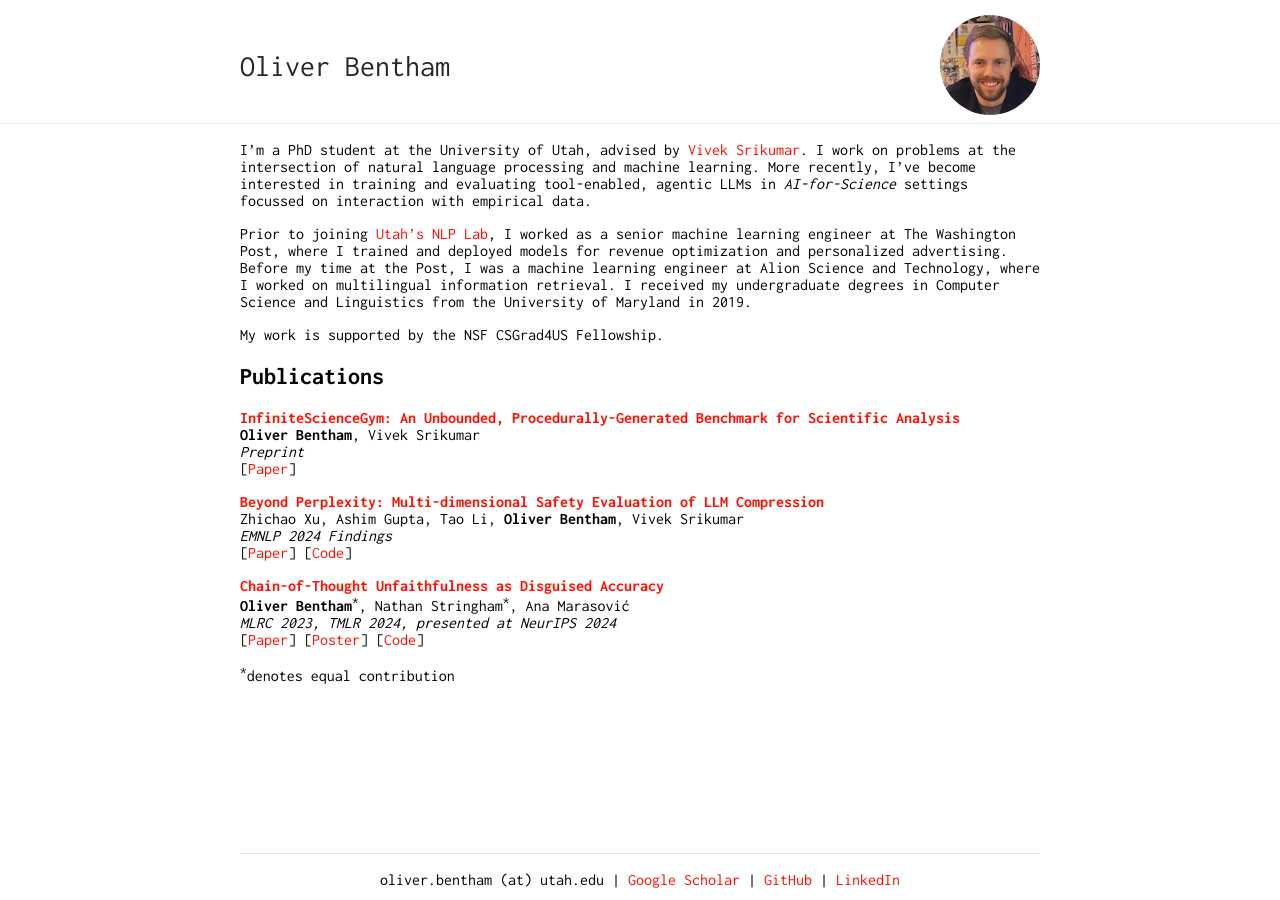
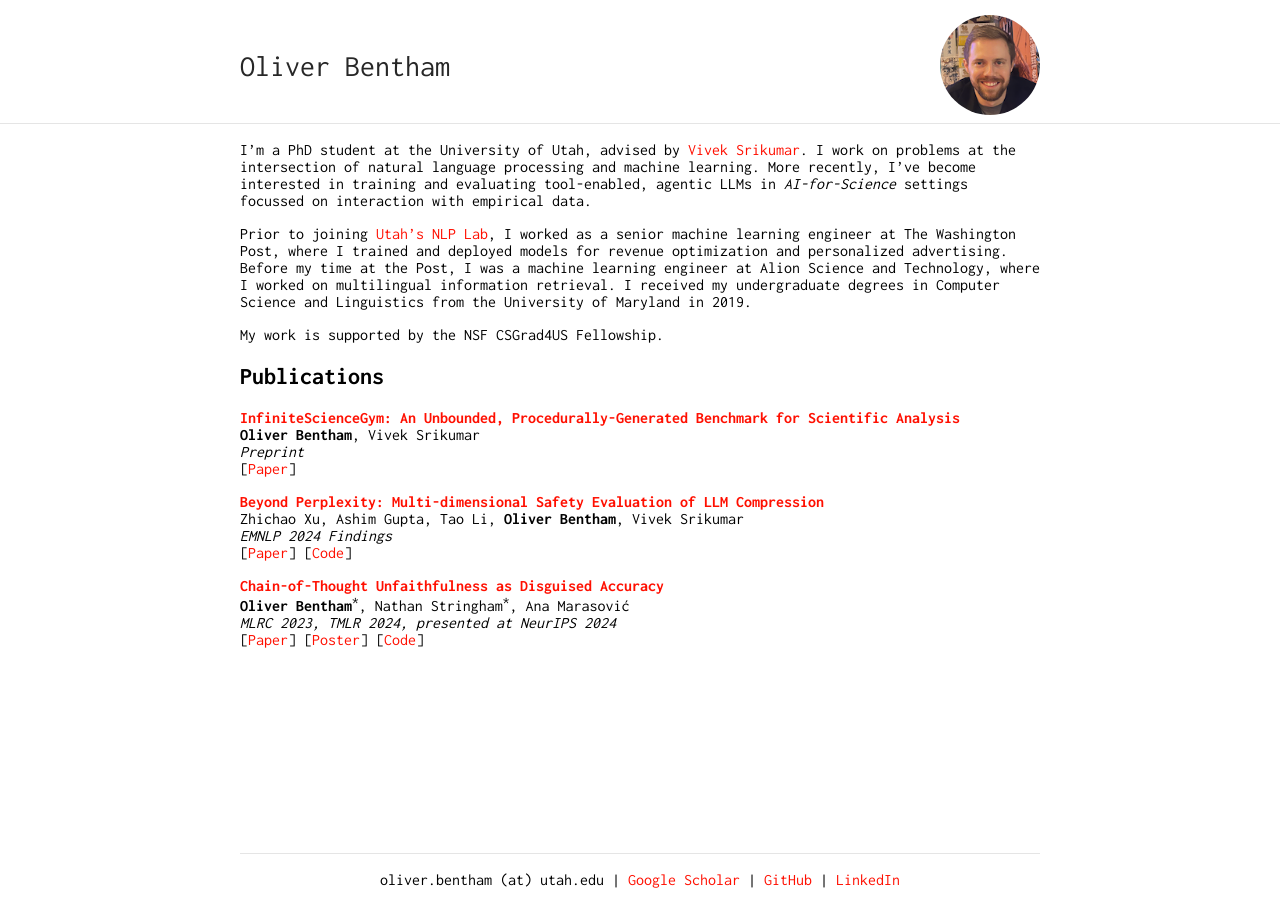
Before and after one commit to obentham/oliverbentham, a Jekyll site: the page built from index.md, in a window 1280 px wide. Built offline with Jekyll 4.4.1, drawn with Linux system fonts in a browser that asks for light colours.

Commit message:
remove equal contribution line

```diff
--- a/index.md
+++ b/index.md
@@ -25,4 +25,4 @@ Zhichao Xu, Ashim Gupta, Tao Li, **Oliver Bentham**, Vivek Srikumar \\
 *MLRC 2023, TMLR 2024, presented at NeurIPS 2024* \\
 [[Paper](https://arxiv.org/abs/2402.14897)] [[Poster](https://drive.google.com/file/d/1AlLEox9shZW0UFk6PJwcoQq-o8jMLQRE/view?usp=sharing)] [[Code](https://github.com/utahnlp/cot_disguised_accuracy)]
 
-<sup>\*</sup>denotes equal contribution
+<!-- <sup>\*</sup>denotes equal contribution -->
```
